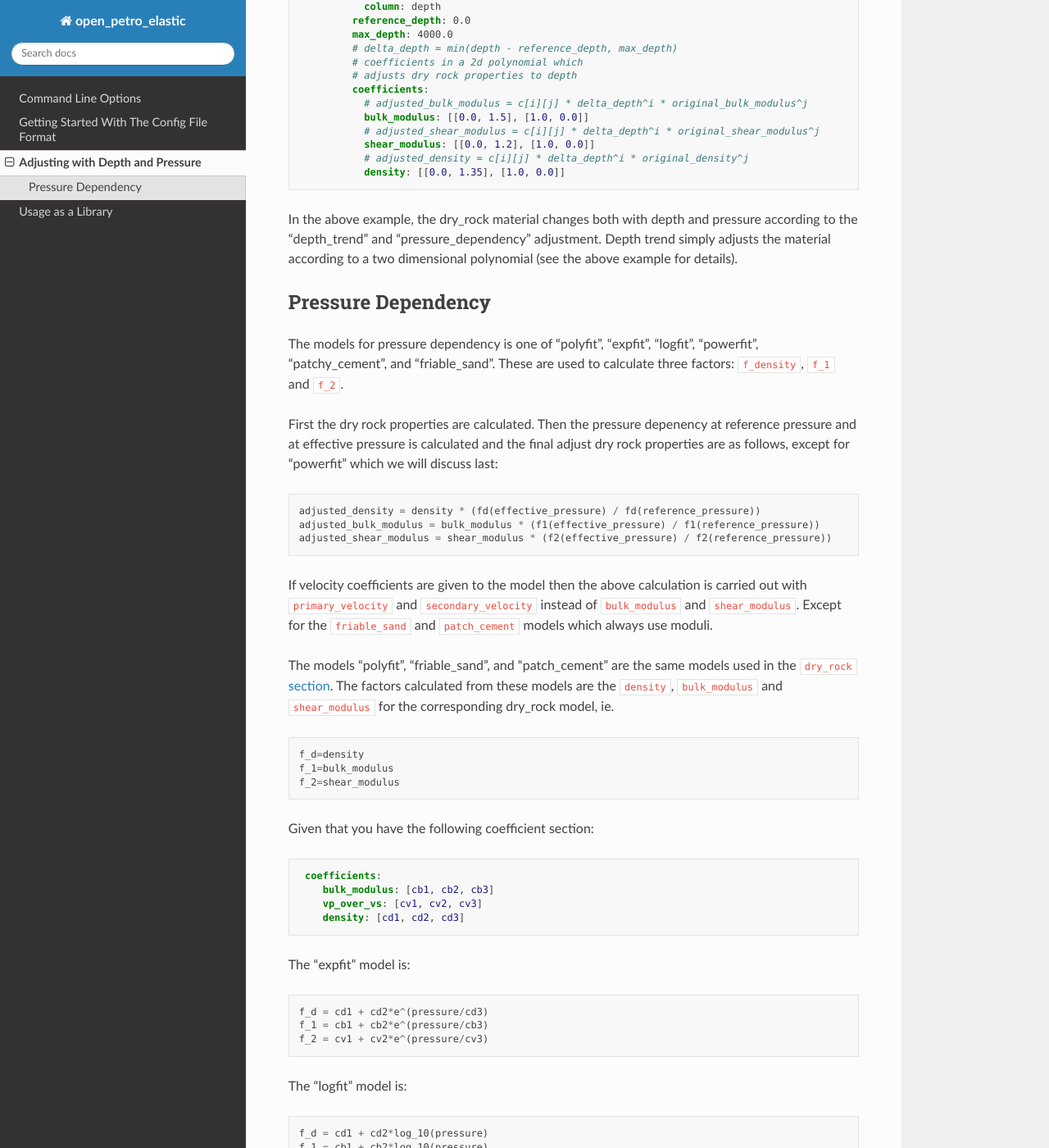
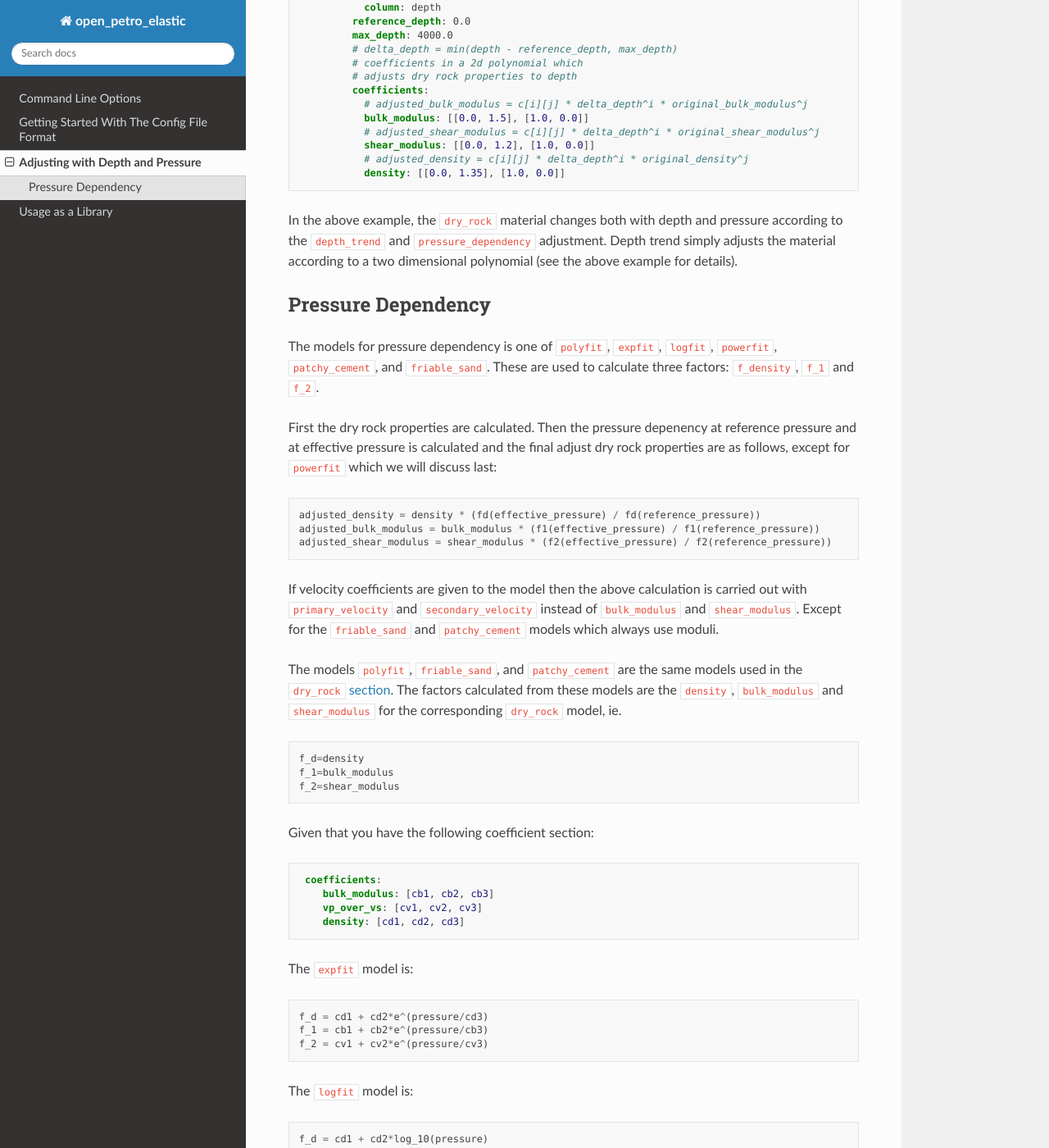
Before and after one commit to equinor/open_petro_elastic, a Sphinx documentation site: the page built from docs/adjusting_with_depth_and_pressure.md, in a window 1280 px wide and 1400 px high, scrolled down 974 px. Shown: the whole window at 82% size. Built offline with Sphinx 7.4.7 and the Read the Docs theme 2.0.0, drawn with Linux system fonts in a browser that asks for light colours; some of the changed text lies outside the part shown.

Commit message:
Use backtics for symbols

````diff
--- a/docs/adjusting_with_depth_and_pressure.md
+++ b/docs/adjusting_with_depth_and_pressure.md
@@ -1,7 +1,7 @@
 (adjustment_section)=
 # Adjusting with Depth and Pressure
 
-The dry_rock model can be adjusted according to depth and pressure:
+The `dry_rock` model can be adjusted according to depth and pressure:
 
 ```yaml
 dry_rock:
@@ -61,19 +61,19 @@ dry_rock:
            density: [[0.0, 1.35], [1.0, 0.0]]
 ```
 
-In the above example, the dry_rock material changes both with depth and pressure according to
-the "depth_trend" and "pressure_dependency" adjustment. Depth trend simply adjusts the material
+In the above example, the `dry_rock` material changes both with depth and pressure according to
+the `depth_trend` and `pressure_dependency` adjustment. Depth trend simply adjusts the material
 according to a two dimensional polynomial (see the above example for details).
 
 ## Pressure Dependency
 
-The models for pressure dependency is one of "polyfit", "expfit", "logfit",
-"powerfit", "patchy_cement", and "friable_sand". These are used to calculate
+The models for pressure dependency is one of `polyfit`, `expfit`, `logfit`,
+`powerfit`, `patchy_cement`, and `friable_sand`. These are used to calculate
 three factors: `f_density`, `f_1` and `f_2`.
 
 First the dry rock properties are calculated. Then the pressure depenency at
 reference pressure and at effective pressure is calculated and the final
-adjust dry rock properties are as follows, except for "powerfit" which we will
+adjust dry rock properties are as follows, except for `powerfit` which we will
 discuss last:
 
 ```
@@ -84,11 +84,11 @@ adjusted_shear_modulus = shear_modulus * (f2(effective_pressure) / f2(reference_
 
 If velocity coefficients are given to the model then the above calculation is carried
 out with `primary_velocity` and `secondary_velocity` instead of `bulk_modulus` and `shear_modulus`. Except
-for the `friable_sand` and `patch_cement` models which always use moduli.
+for the `friable_sand` and `patchy_cement` models which always use moduli.
 
-The models "polyfit", "friable_sand", and "patch_cement" are the same models used
+The models `polyfit`, `friable_sand`, and `patchy_cement` are the same models used
 in the [`dry_rock` section](dry_rock). The factors calculated from these models
-are the `density`, `bulk_modulus` and `shear_modulus` for the corresponding dry_rock model, ie.
+are the `density`, `bulk_modulus` and `shear_modulus` for the corresponding `dry_rock` model, ie.
 
 ```
 f_d=density
@@ -106,7 +106,7 @@ Given that you have the following coefficient section:
     density: [cd1, cd2, cd3]
 ```
 
-The "expfit" model is:
+The `expfit` model is:
 
 ```
 f_d = cd1 + cd2*e^(pressure/cd3)
@@ -114,7 +114,7 @@ f_1 = cb1 + cb2*e^(pressure/cb3)
 f_2 = cv1 + cv2*e^(pressure/cv3)
 ```
 
-The "logfit" model is:
+The `logfit` model is:
 
 ```
 f_d = cd1 + cd2*log_10(pressure)
@@ -140,7 +140,7 @@ f1 = cb1 + pressure ^ fb2
 f2 = cv1 + pressure ^ fv2
 ```
 
-Then an adjusted vp_over_vs is calculated:
+Then an adjusted `vp_over_vs` is calculated:
 
 ```
 adjusted_vp_over_vs  = vp_over_vs + f2(effective) - f2(ref)
````
